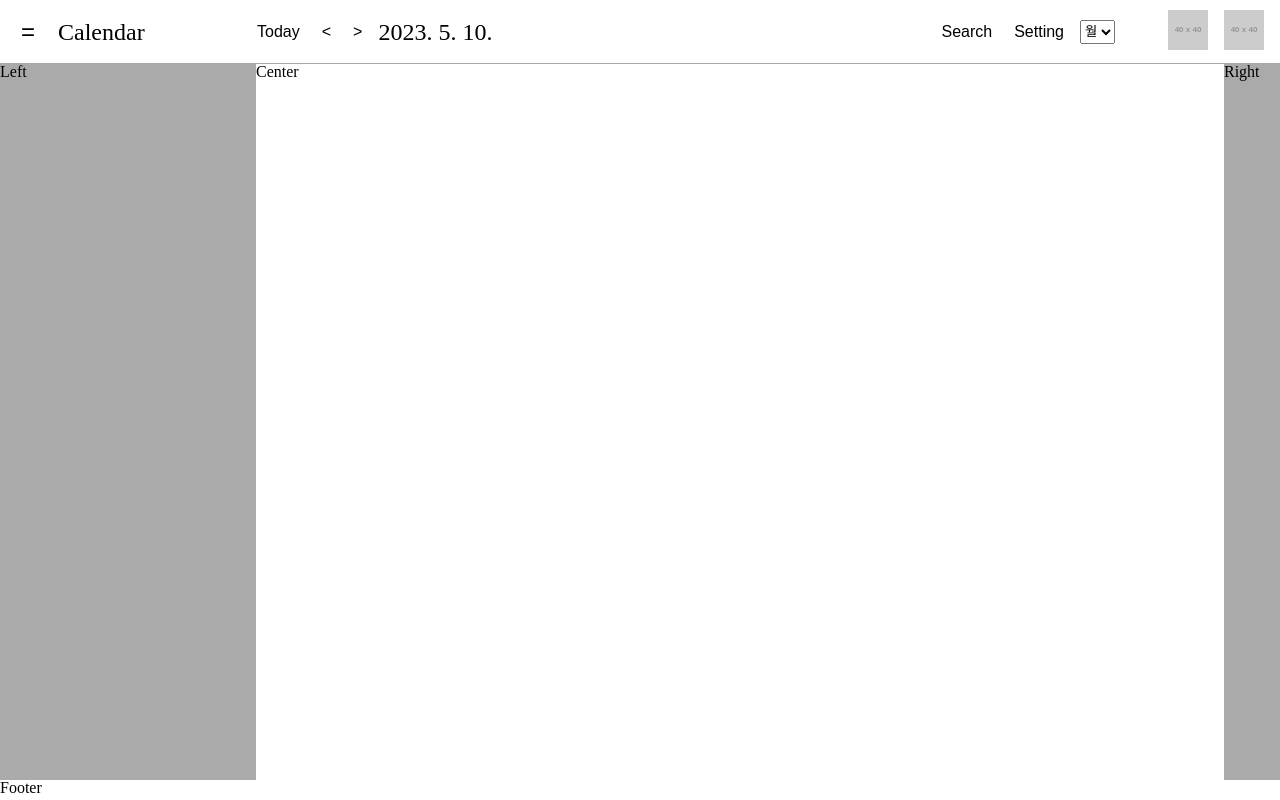
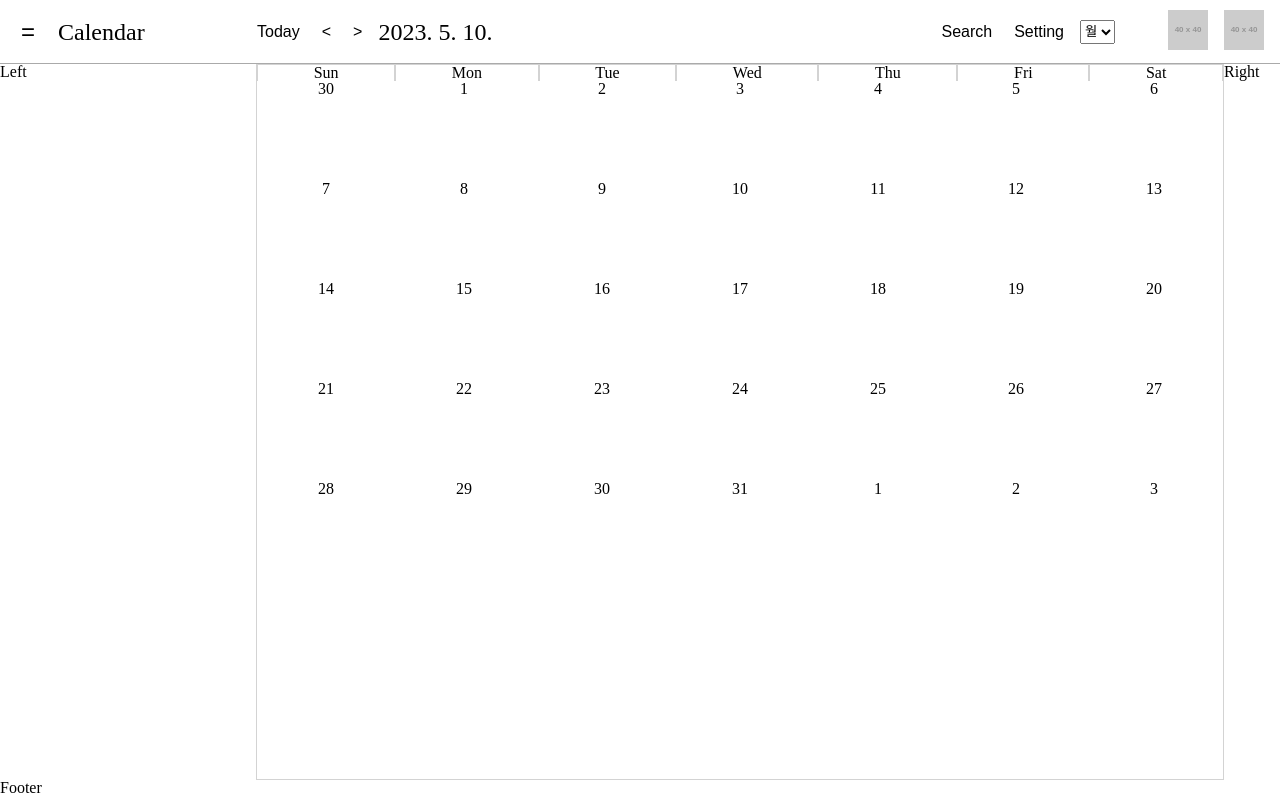
Before and after one commit to choyj2012/Calendar, a React (Vite) app: page / in a window 1280 px wide. Built offline with nearby package versions, Linux system fonts and the light colour scheme.

Commit message:
달력 부분 레이아웃 제작중

```diff
--- a/src/Calendar.js
+++ b/src/Calendar.js
@@ -25,3 +25,5 @@ const getCalendar = (year, month) => {
 
   return cal;
 }
+
+export { getCalendar };
--- a/src/Container.css
+++ b/src/Container.css
@@ -5,14 +5,38 @@
 
 .container-left {
   width: 256px;
-  background-color: #aaa;
 }
 
 .container-center {
   flex: 1 1 auto;
+  display: flex;
+  flex-direction: column;
+  border: 1px solid lightgray;
 }
 
+.weeks {
+  display: flex;
+}
+
+.week {
+  flex: 1 1 auto;
+  text-align: center;
+  border-right: 0.5px solid lightgray;
+  border-left: 0.5px solid lightgray;
+}
+
+.date {
+  display: grid;
+  grid-template-columns: repeat(7, 1fr);
+  grid-auto-rows: minmax(100px, auto);
+}
+
+.day {
+  display: flex;
+  flex-direction: column;
+  justify-content: flex-start;
+  align-items: center;
+}
 .container-right {
   width: 56px;
-  background-color: #aaa;
 }
--- a/src/Container.jsx
+++ b/src/Container.jsx
@@ -1,11 +1,60 @@
 import "./Container.css"
+import { getCalendar } from "./Calendar"
 
 export default function Container() {
   return (
     <div className="container-box">
-      <div className="container-left">Left</div>
-      <div className="container-center">Center</div>
-      <div className="container-right">Right</div>
+      <LeftContainer />
+      <CenterContainer />
+      <RightContainer />
     </div>
   )
 }
+
+const LeftContainer = () => {
+  return <div className="container-left">Left</div>
+}
+
+const CenterContainer = () => {
+  return (
+    <div className="container-center">
+      <Weeks />
+      <Date/>
+    </div>
+  )
+}
+
+const Weeks = () => {
+  const week = ['Sun', 'Mon', 'Tue', 'Wed', 'Thu', 'Fri', 'Sat'];
+  return (
+    <div className="weeks">
+      {week.map(day => {
+        return <div key={day} className="week">{day}</div>
+      })}
+    </div>
+  )
+}
+
+const Date = () => {
+  const cal = getCalendar(2023, 5);
+  return (
+    <div className="date">
+      {
+        cal.map((date) => {
+          return <Day date={date}/>
+        })
+      }
+    </div>
+  )
+}
+
+const Day = ({date}) => {
+  return (
+    <div className="day">
+      <div>{date}</div>
+    </div>
+  )
+}
+const RightContainer = () => {
+  return <div className="container-right">Right</div>
+}
```
